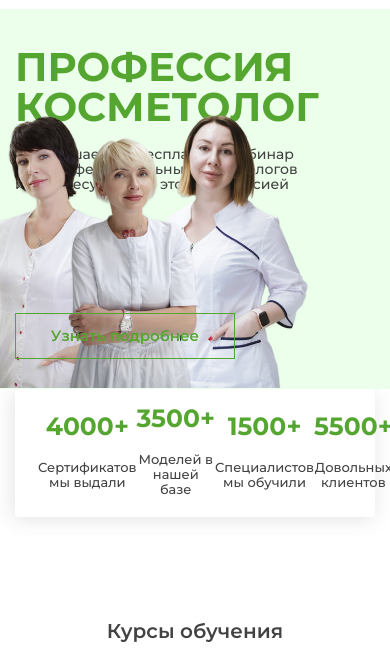
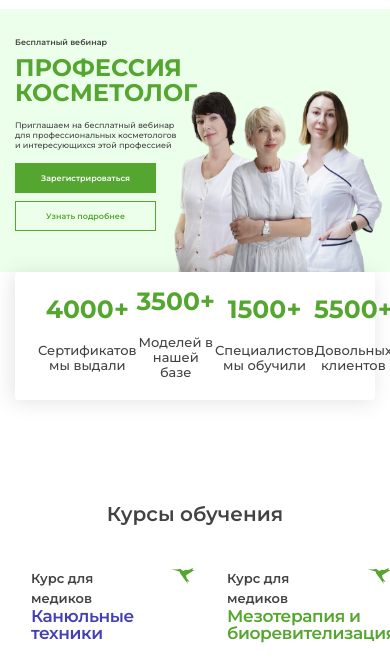
Before and after one commit to AlShchedrov/Valmari, a website built with Parcel: page src/index.html in a window 390 px wide. Shown: the part 65-727 px from the top of the page. Built offline with nearby package versions, Linux system fonts and the light colour scheme; files whose address does not match are found by name.

Commit message:
finish section webinar

```diff
--- /dev/null
+++ b/src/assets/sass/ebinar.scss
@@ -0,0 +1,11 @@
+.ebinar {
+    background-color: #ECFFEB;
+    position: relative;
+    padding: 71px 0 138px;
+    background-image: url(/src/assets/images/webinar/woman.png);
+    background-repeat: no-repeat;
+    background-position: top right;
+    @media (max-width: 768px) {
+        padding: 38px 0 30px;
+    }
+}
--- a/src/assets/sass/style.scss
+++ b/src/assets/sass/style.scss
@@ -9,6 +9,7 @@
 @import url(/src/assets/sass/offer.scss);
 @import url(/src/assets/sass/application.scss);
 @import url(/src/assets/sass/footer.scss);
+@import url(/src/assets/sass/ebinar.scss);
 
 * {
     margin: 0;
--- a/src/assets/sass/webinar.scss
+++ b/src/assets/sass/webinar.scss
@@ -1,41 +1,46 @@
 .webinar {
     background-color: #ECFFEB;
-    position: relative;
+    background-image: url(/src/assets/images/webinar/woman.png);
+    background-repeat: no-repeat;
+    background-position: bottom right 90px;
     padding: 71px 0 138px;
+    @media (max-width: 1024px) {
+        background-size: 527px 430px;
+        background-position: bottom right;
+        padding: 75px 0 97px;
+    }
     @media (max-width: 768px) {
+        background-size: 354px 289px;
         padding: 38px 0 30px;
     }
-}
-.webinar__block {
-    img {
-        position: absolute;
-        top: 92px;
-        right: 10px;
-        @media (max-width: 1024px) {
-            width: 527px;
-            height: 430px;
-            top: 110px;
-            right: 0;
-        }
-        @media (max-width: 768px) {
-            width: 354px;
-            height: 289px;
-            top: 90px;
-            right: 70px;
-        }
+    @media (max-width: 480px) {
+        background-size: 226px 192px;
+        padding: 20px 0 33px;
+    }
+    @media (max-width: 320px) {
+        background-size: 231px 196px;
+        padding: 12px 0 188px;
     }
 }
 .text__block {
-
+    display: flex;
+    flex-direction: column;
     h3 {
         font-family: Montserrat;
         font-size: 20px;
         font-weight: 600;
         line-height: 26px;
         color: #424242;
-        padding-top: 71px;
         @media (max-width: 1024px) {
             display: none;
+        }
+        @media (max-width: 480px) {
+            font-size: 8px;
+            display: block;
+        }
+        @media (max-width: 320px) {
+            font-size: 10px;
+            text-align: center;
         }
     }
     h1 {
@@ -44,12 +49,23 @@
         font-weight: 700;
         line-height: 65px;
         color: #55A630;
-        width: 500px;
+        max-width: 500px;
 
-    @media (max-width: 768px) {
-        font-size: 40px;
-        line-height: 40px;
-    }
+        @media (max-width: 768px) {
+            font-size: 40px;
+            line-height: 40px;
+            }
+        @media (max-width: 480px) {
+            font-size: 24px;
+            line-height: 25px;
+            max-width: 187px;
+        }
+        @media (max-width: 320px) {
+            font-size: 30px;
+            line-height: 28px;
+            text-align: center;
+            max-width: none;
+        }
     }
     p {
         font-family: Montserrat;
@@ -59,9 +75,28 @@
         color: #424242;
         margin: 20px 0 57px;
         width: 419px;
+        @media (max-width: 1024px) {
+            line-height: 22px;
+            margin: 24px 0 44px;
+            max-width: 431px;
+        }
         @media (max-width: 768px) {
             font-size: 14px;
             line-height: 15px;
+            margin: 4px 0 20px;
+            max-width: 293px;
+        }
+        @media (max-width: 480px) {
+            font-size: 8px;
+            line-height: 10px;
+            margin: 15px 0 13px;
+            max-width: 167px;
+        }
+        @media (max-width: 320px) {
+            font-size: 10px;
+            line-height: 12px;
+            margin: 12px auto;
+            max-width: 202px;
         }
     }
 
@@ -95,6 +130,16 @@
         line-height: 12px;
         margin-bottom: 18px;
     }
+    @media (max-width: 480px) {
+        width: 141px;
+        height: 30px;
+        font-size: 8px;
+        line-height: 26px;
+        margin-bottom: 8px;
+    }
+    @media (max-width: 320px) {
+        font-size: 10px;
+    }
 
 }
 .webinar__btn {
@@ -125,4 +170,14 @@
         font-size: 15px;
         line-height: 12px;
     }
+    @media (max-width: 480px) {
+        width: 141px;
+        height: 30px;
+        font-size: 8px;
+        line-height: 26px;
+        margin-bottom: 8px;
+    }
+    @media (max-width: 320px) {
+        font-size: 10px;
+    }
 }
--- a/src/index.html
+++ b/src/index.html
@@ -55,7 +55,6 @@
         <section class="webinar">
             <div class="content">
                 <div class="webinar__block">
-                    <img src="/src/assets/images/webinar/woman.png" alt="woman">
                     <div class="text__block">
                         <h3>Бесплатный вебинар</h3>
                         <h1>ПРОФЕССИЯ КОСМЕТОЛОГ</h1>
```
